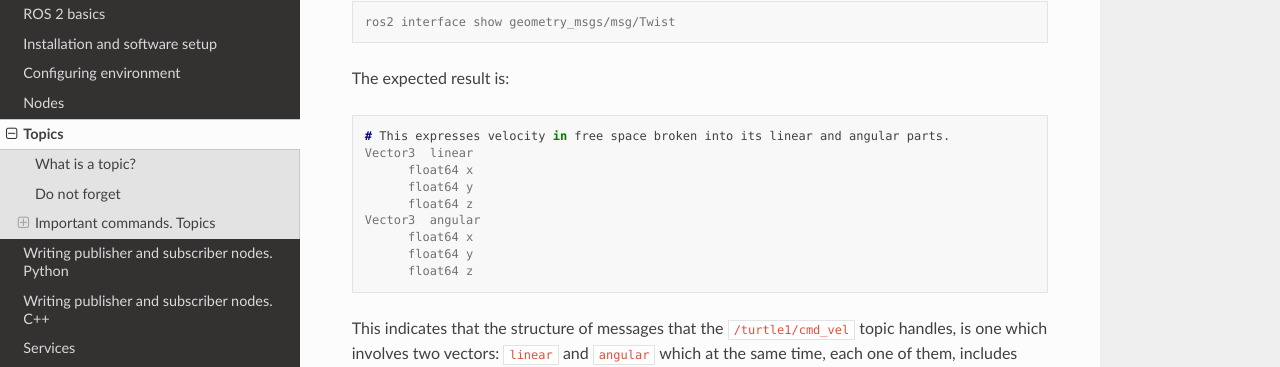
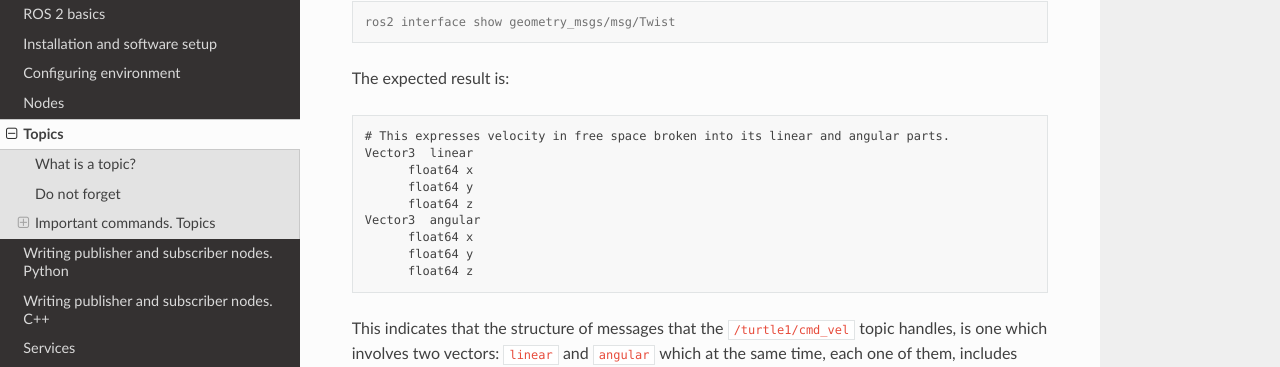
Before and after one commit to AlexCC93/readthedocs_test, a Sphinx documentation site: the page built from docs/source/Topics.rst, in a window 1280 px wide and 900 px high, scrolled down 3803 px. Shown: the part 131-498 px from the top of the window. Built offline with Sphinx 7.4.7 and the Read the Docs theme 2.0.0, drawn with Linux system fonts in a browser that asks for light colours.

Commit message:
fixed formats of python code blocks in different sections

```diff
--- a/docs/source/Creating custom msg and srv. C++.rst
+++ b/docs/source/Creating custom msg and srv. C++.rst
@@ -173,7 +173,7 @@ The code is very similar to the listener script that was studied `listener scrip
 .. _`listener script that was studied previously`: https://alex-readthedocs-test.readthedocs.io/en/latest/Writing%20publisher%20and%20subscriber%20nodes.%20C%2B%2B.html#subscriber-node-in-cpp
 
 Again, the relevant changes here, have to do with dealing with the appropriate topic name and message type.
--
+
 Dependencies and CMakeLists
 ~~~~~~~~~~~~~~~~
 
--- a/docs/source/Topics.rst
+++ b/docs/source/Topics.rst
@@ -151,7 +151,7 @@ As an example, run the code below:
 
 The expected result is:
 
-.. code-block:: console
+.. code-block:: txt
 
    # This expresses velocity in free space broken into its linear and angular parts.
    Vector3  linear
```
Also changed, not shown: docs/source/Writing publisher and subscriber nodes. Python.rst (+9 -9 lines).
